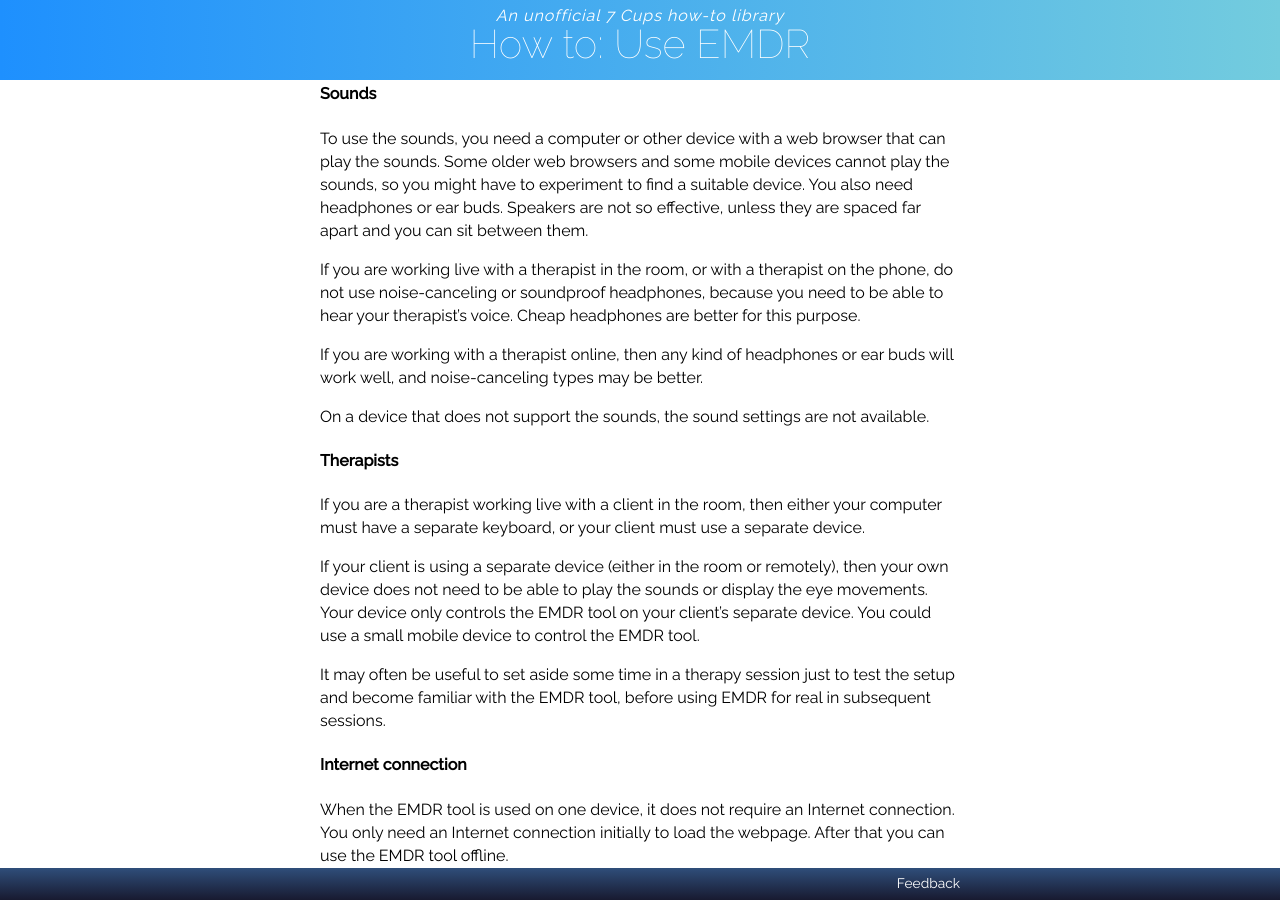
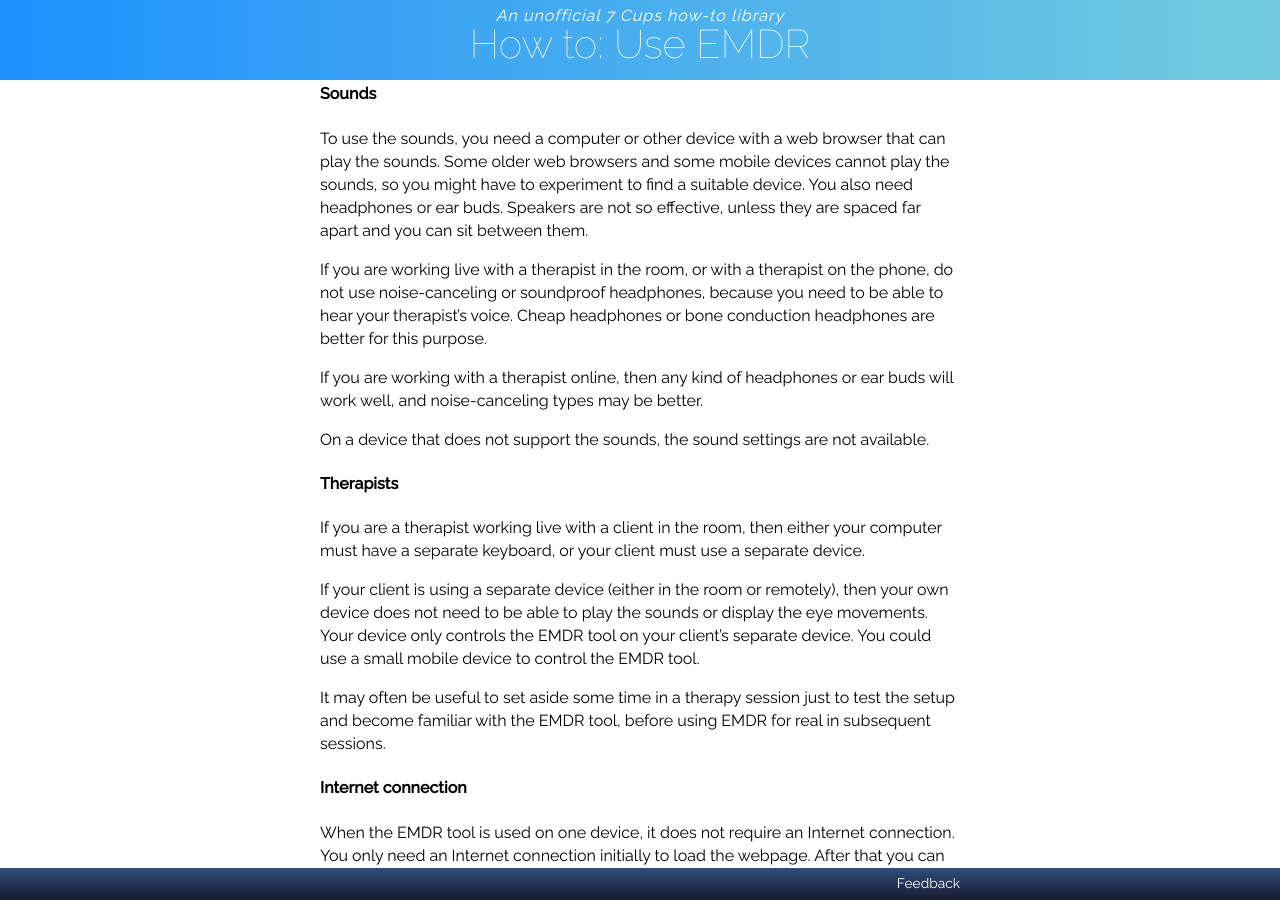
Before and after one commit to RarelyCharlie/rarelycharlie.github.io, a Jekyll site: the page built from _howto/emdr.md, in a window 1280 px wide and 900 px high, scrolled down 1850 px. Built offline with Jekyll 4.4.1, drawn with Linux system fonts in a browser that asks for light colours.

Commit message:
fix links, publish

```diff
--- a/_draft/emdrinfo.md
+++ b/_howto/emdr.md
@@ -53,7 +53,7 @@ On a device that does not support full screen eye movement, the eye movement set
 
 To use the sounds, you need a computer or other device with a web browser that can play the sounds. Some older web browsers and some mobile devices cannot play the sounds, so you might have to experiment to find a suitable device. You also need headphones or ear buds. Speakers are not so effective, unless they are spaced far apart and you can sit between them.
 
-If you are working live with a therapist in the room, or with a therapist on the phone, do not use noise-canceling or soundproof headphones, because you need to be able to hear your therapist's voice. Cheap headphones are better for this purpose.
+If you are working live with a therapist in the room, or with a therapist on the phone, do not use noise-canceling or soundproof headphones, because you need to be able to hear your therapist's voice. Cheap headphones or bone conduction headphones are better for this purpose.
 
 If you are working with a therapist online, then any kind of headphones or ear buds will work well, and noise-canceling types may be better.
 
@@ -75,9 +75,7 @@ When the EMDR tool is used on paired devices, then both devices require Internet
 
 ### For clients—Setting up the EMDR tool
 
-To use the EMDR tool as the client (either with a therapist, or on your own), go to the webpage to set up the tool:
-
-[EMDR](./emdr)
+To use the EMDR tool as the client (either with a therapist, or on your own), go to the webpage to set up the tool: [EMDR](/emdr)
 
 Open the Settings panel. This will start the side-to-side sounds together with a movement indicator. The indicator is too small to be used for side-to-side eye movement. It is only there to indicate when the tool is running:
 
@@ -131,7 +129,7 @@ To use the EMDR tool with two devices, either in the same room or remotely, you
 
 You must be in voice contact with your client. You could be in the same room or remote from each other. Your client must also have access to the EMDR tool. Invite your client to set up the EMDR tool as described in the section above.
 
-On your own device, go to the web page: [EMDR]()
+On your own device, go to the web page: [EMDR](\emdr)
 
 Open the Settings panel and in the Pairing section choose Therapist. Wait for the EMDR service to tell you the PIN that identifies the session. This can take 15 seconds or so.
 
```
